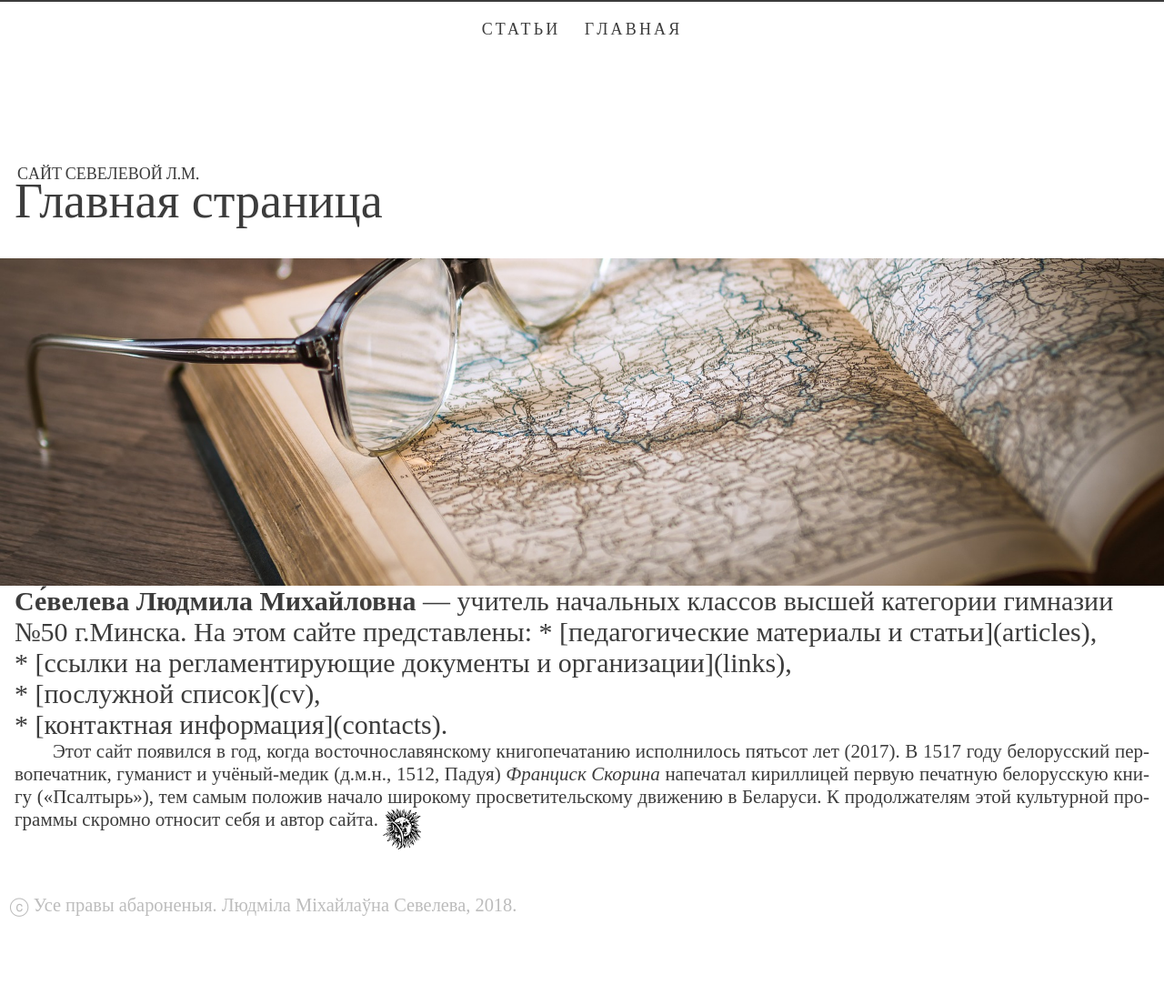
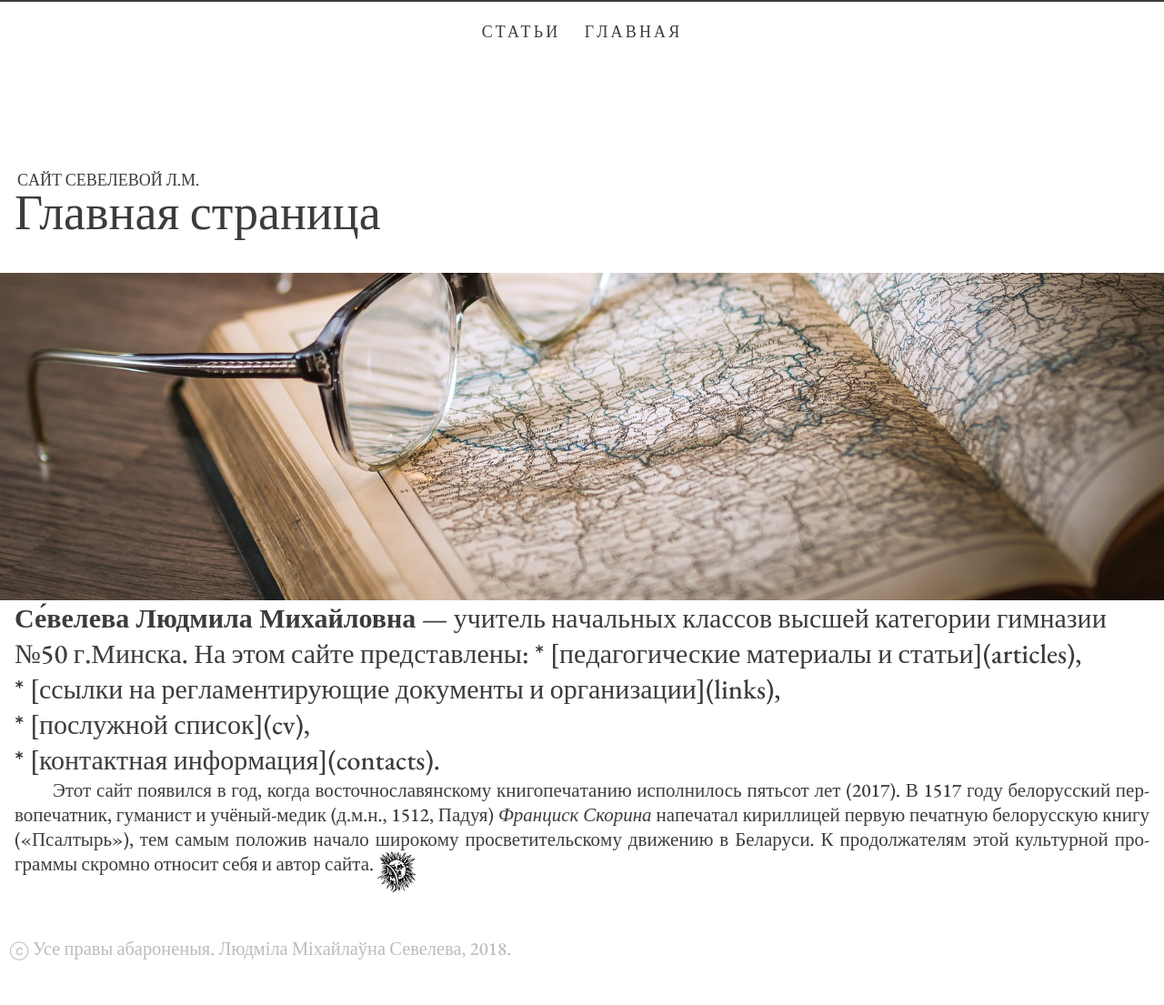
Before and after one commit to seveleva/seveleva, a Jekyll site: the page built from index.md, in a window 1280 px wide. Shown: the whole page at 91% size. Built offline with Jekyll 4.4.1, drawn with Linux system fonts in a browser that asks for light colours; before the commit the page ends 1058 px from its top, so only the background shows below that.

Commit message:
Update _typography.scss

```diff
--- a/_sass/kagami/_typography.scss
+++ b/_sass/kagami/_typography.scss
@@ -4,6 +4,7 @@
 [lang^="ja"]      { line-height: 1.8; @include font-serif-ja; }
 
 body {
+  font-family: "EB Garamond";
   color: $content-color;
   font-size: font-size();
   font-weight: 300;
```
